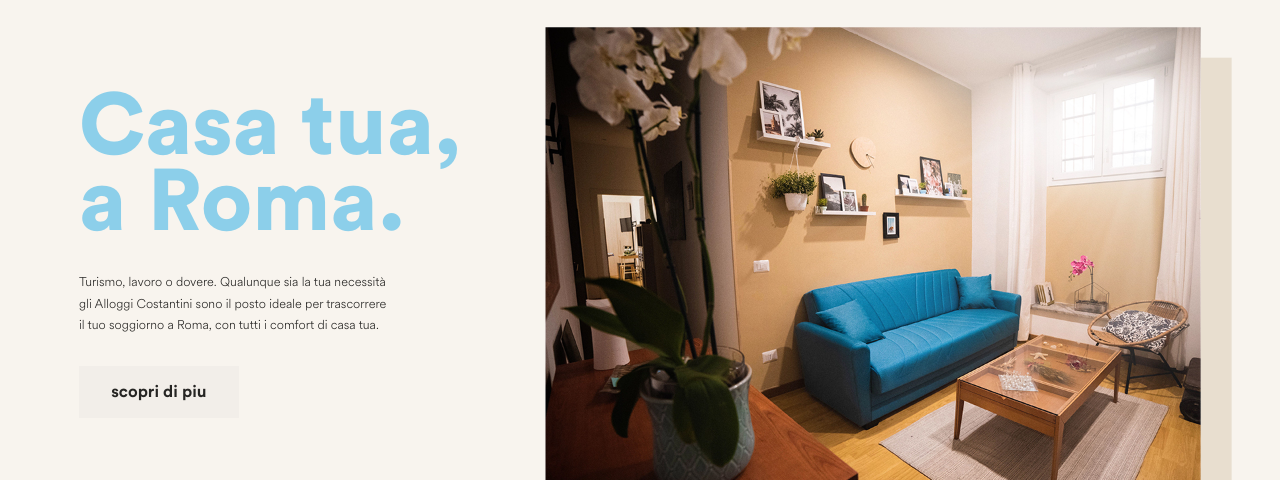
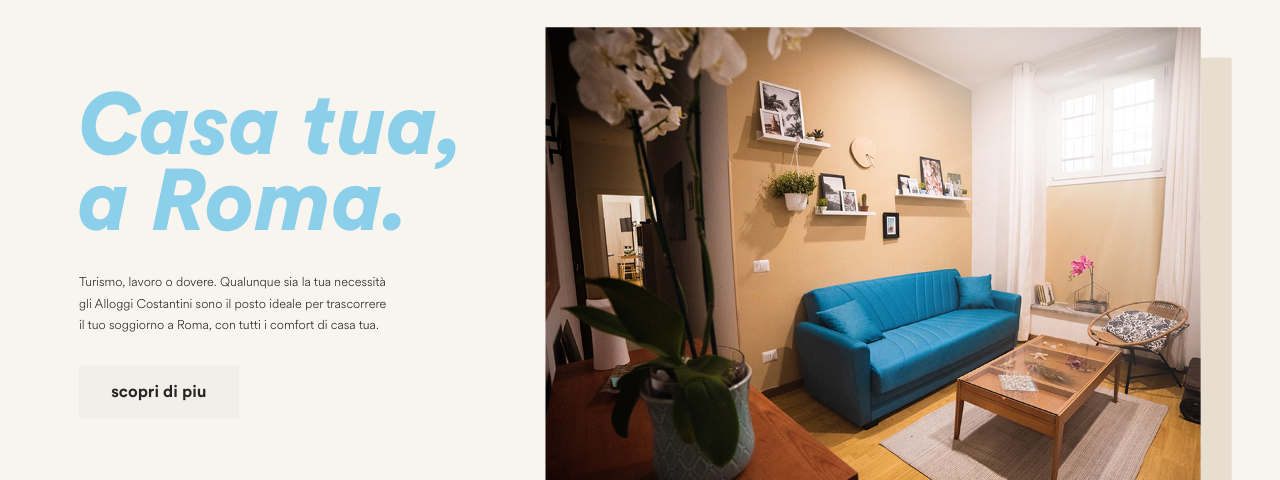
Before and after one commit to Tiziano02/prova, a PHP site: page / in a window 1280 px wide. Shown: the part 147-627 px from the top of the page. Run offline with PHP 8.4, Linux system fonts and the light colour scheme.

Commit message:
Update regolefontHome.css

```diff
--- a/css/index/regolefontHome.css
+++ b/css/index/regolefontHome.css
@@ -1,5 +1,5 @@
 .menu > a{
-  font-family: 'Light';
+  font-family: "Light";
   font-size: 1.6666667vw;
   font-weight: lighter;
   text-decoration: none;
@@ -11,7 +11,7 @@
 }
 .title_text_content{
   font-size: 6.770833333vw;
-  font-family: "Black";
+  font-family: "Black Italic";
   color: rgb(140, 207, 234);
   line-height: 0.879;
   text-align: left;
```
